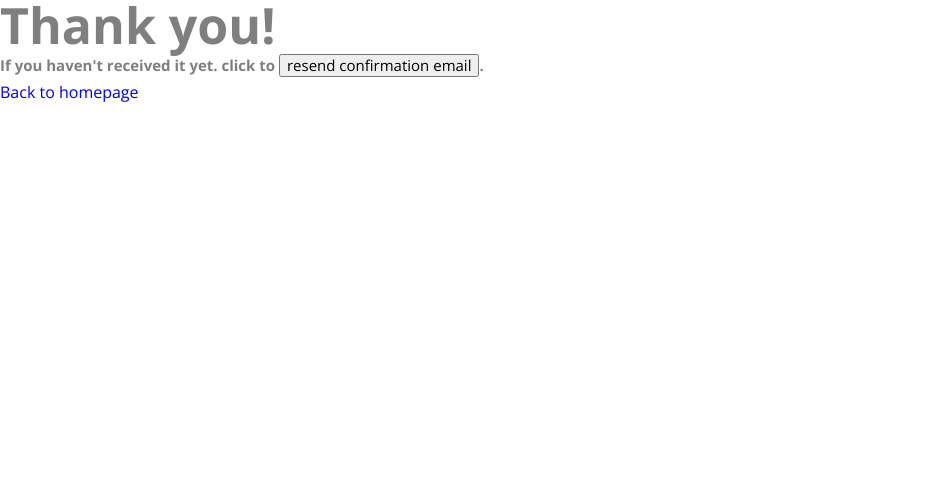
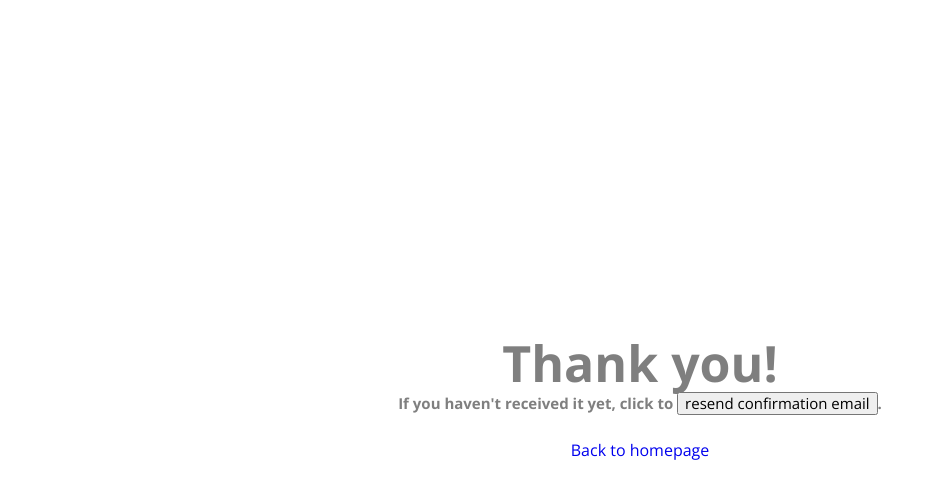
Before and after one commit to mbaah80/fishmarket, a Vue app: page /confirmation in a window 1280 px wide. Shown: the top 498 px of the page, without its empty margins (0-943 px from the left). Built offline with nearby package versions, Linux system fonts and the light colour scheme; no server answers; what @kyvg/vue3-notification would draw is missing.

Commit message:
checkout

```diff
--- a/src/components/product/checkout.vue
+++ b/src/components/product/checkout.vue
@@ -630,7 +630,7 @@ export default {
     this.getCart();
     this.user = firebase.auth().currentUser;
     this.checkUser();
-    this.getBillingAddress()
+    //this.getBillingAddress()
     this.currency = localStorage.getItem('currency')
   },
   methods: {
@@ -784,7 +784,7 @@ export default {
         };
 
         const paymentHandler = PaystackPop.setup({
-          key: 'sk_live_802e7d4d7849b435bdd2e202bba2fc2d064ee854',
+          key: config,
           email: user.email,
           amount: order.total * 100,
           currency: 'GHS',
@@ -815,6 +815,7 @@ export default {
                   type: 'success'
                 });
                 this.clearCart();
+                this.$router.push('/confirmation');
               }).catch((error) => {
                 this.$notify({
                   text: error.message,
--- a/src/components/product/confirmation.vue
+++ b/src/components/product/confirmation.vue
@@ -5,7 +5,7 @@
       <div class="vertical-center">
         <div class="text-center">
           <h1>Thank you!</h1>
-        <h5>If you haven't received it yet. click to
+          <h5>If you haven't received it yet, click to
             <button @click="resend">resend confirmation email</button>.</h5>
           <router-link to="/" class="thank-you-back">Back to homepage</router-link>
         </div>
@@ -17,15 +17,38 @@
 
 <script>
   export default {
-  name: "confirmation",
+    name: "Confirmation",
     methods: {
       resend() {
+        let emailDraft = {
 
+        }
+        firebase.auth().currentUser.sendEmailVerification()
       }
     }
   }
 </script>
 
-<style scoped>
+<style>
+.page-checkout-confirm {
+  display: flex;
+  justify-content: center;
+  align-items: center;
+  height: 100vh;
+}
 
+.vertical-center {
+  display: flex;
+  justify-content: center;
+  align-items: center;
+}
+
+.text-center {
+  text-align: center;
+}
+
+.thank-you-back {
+  display: block;
+  margin-top: 20px;
+}
 </style>
--- a/src/components/product/productDetail.vue
+++ b/src/components/product/productDetail.vue
@@ -83,7 +83,8 @@
 
                   <span class="pd-detail__price"> {{ currency }}{{ product.price }}</span>
 
-                  <span class="pd-detail__discount">(20% OFF)</span><del class="pd-detail__del"> {{ currency }}{{ product.discountPrice
+                  <span class="pd-detail__discount">(20% OFF)</span><del class="pd-detail__del"> {{ currency }}{{
+                    product.discountPrice
                   }}</del>
                 </div>
               </div>
@@ -564,7 +565,7 @@ export default {
       quantity: 1,
       relatedProducts: [],
       cart: [],
-      currency:null
+      currency: null
     }
   },
   async mounted() {
@@ -633,6 +634,7 @@ export default {
           .firestore()
           .collection('cart')
           .where('id', '==', product.id)
+          .where('userId', '==', userId)
           .get()
           .then((querySnapshot) => {
             if (!querySnapshot.empty) {
```
Lines whose indentation alone changed are shown as unchanged.
